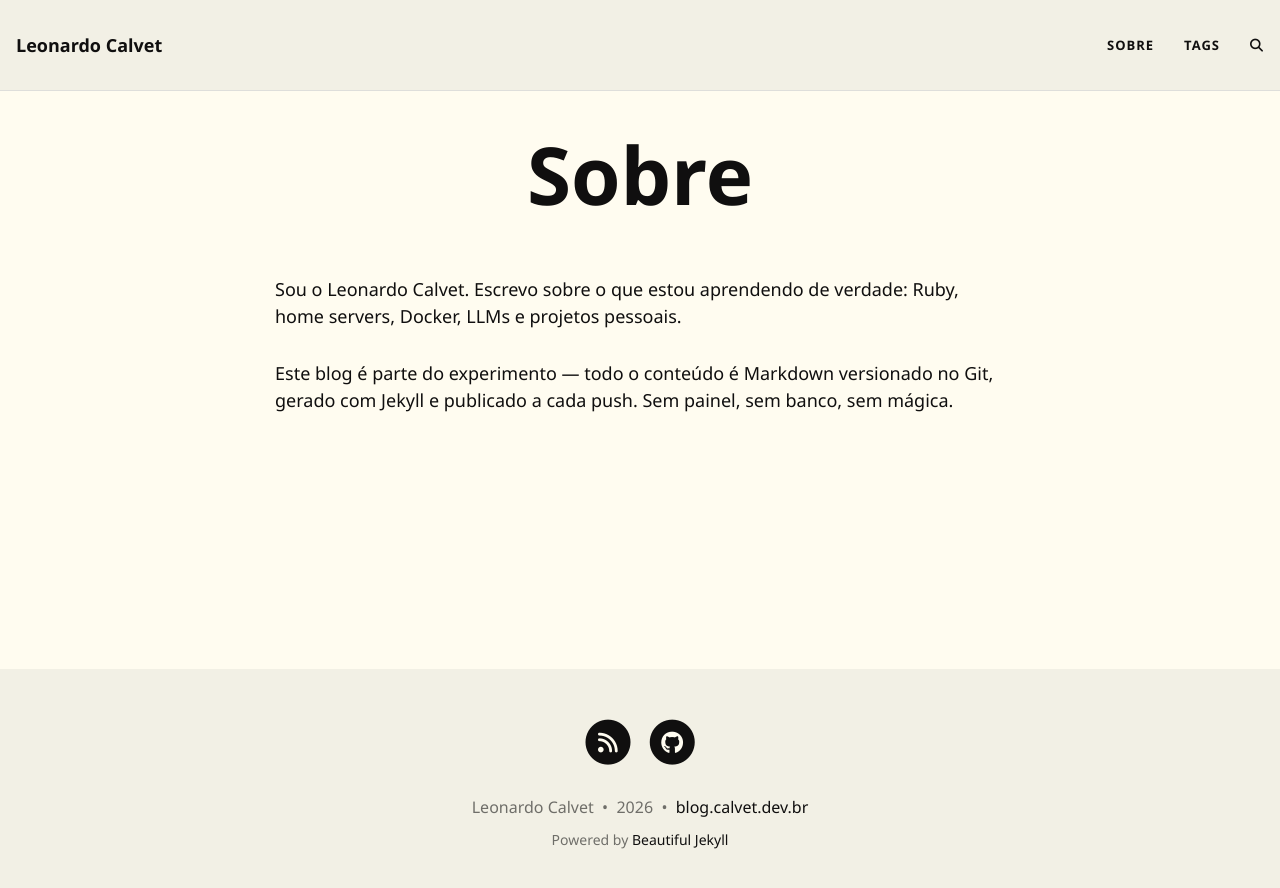
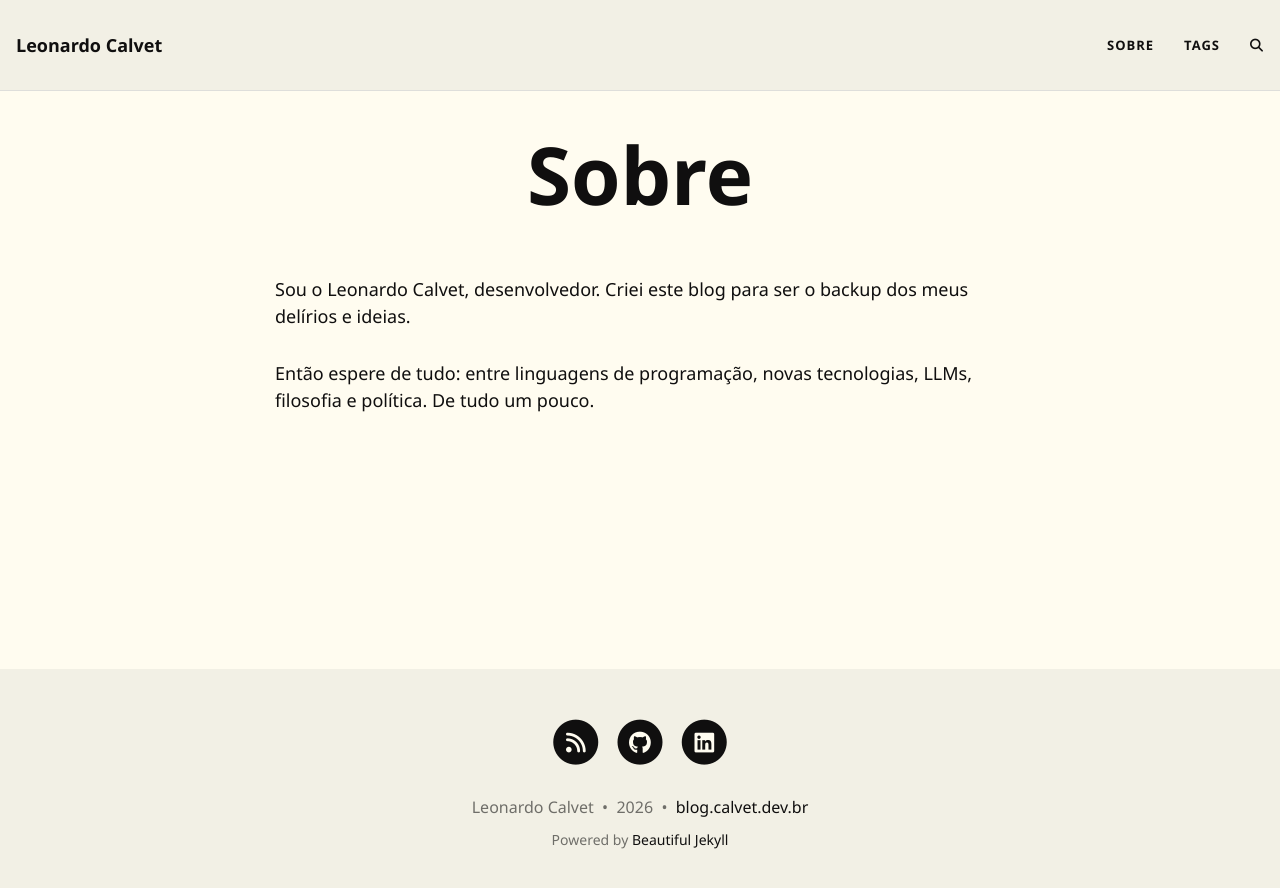
Before and after one commit to LeoCalvet/blog, a Jekyll site: the page built from sobre.md, in a window 1280 px wide. Shown: the top 888 px of the page. Built offline with Jekyll 4.4.1, drawn with Linux system fonts in a browser that asks for light colours; some web fonts are replaced; comment, search, counter and statistics services are not loaded.

Commit message:
post: como publicar neste blog + linkedin no rodapé + novo sobre
Primeiro post real, documentando o próprio fluxo de publicação.
Exemplo prático no mesmo push: social-network-links do _config.yml
ganhou linkedin: leonardo-calvet, e sobre.md tem o texto novo.

```diff
--- a/_config.yml
+++ b/_config.yml
@@ -33,6 +33,7 @@ round-avatar: true
 social-network-links:
   rss: true
   github: LeoCalvet
+  linkedin: leonardo-calvet
 
 rss-description: Blog do Leonardo Calvet — Ruby, home servers e projetos pessoais
 
--- a/sobre.md
+++ b/sobre.md
@@ -4,6 +4,6 @@ title: Sobre
 permalink: /sobre/
 ---
 
-Sou o Leonardo Calvet. Escrevo sobre o que estou aprendendo de verdade: Ruby, home servers, Docker, LLMs e projetos pessoais.
+Sou o Leonardo Calvet, desenvolvedor. Criei este blog para ser o backup dos meus delírios e ideias.
 
-Este blog é parte do experimento — todo o conteúdo é Markdown versionado no Git, gerado com Jekyll e publicado a cada push. Sem painel, sem banco, sem mágica.
+Então espere de tudo: entre linguagens de programação, novas tecnologias, LLMs, filosofia e política. De tudo um pouco.
```
Also changed, not shown: _posts/2026-08-31-como-publicar-neste-blog.md (added, +51 -0 lines).
